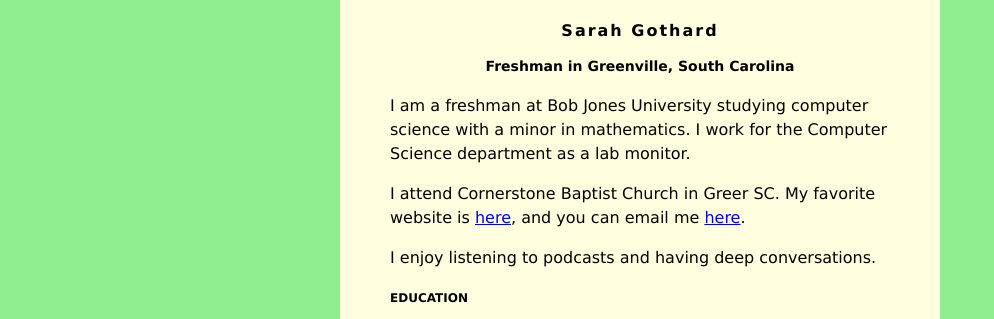
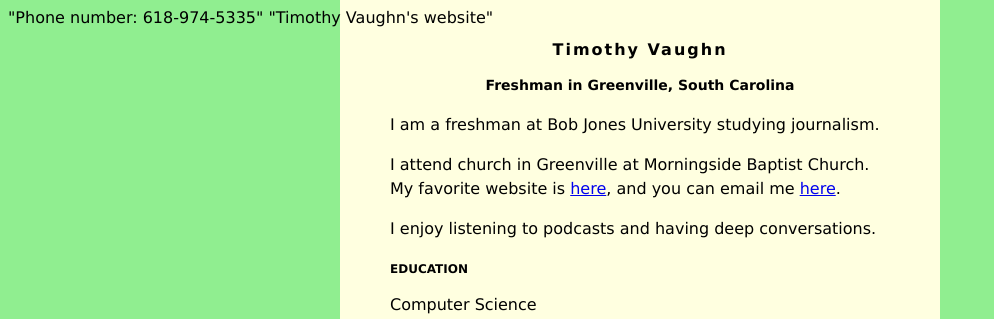
Before and after one commit to TimothyV0614/timothyV0614, a plain HTML site: page index.html in a window 1280 px wide. Shown: the top 319 px of the page, without its empty margins (0-994 px from the left). Drawn offline with Linux system fonts and the light colour scheme.

Commit message:
Update index.html

```diff
--- a/index.html
+++ b/index.html
@@ -1,5 +1,5 @@
-<html>
-<head>
+<html> "Phone number: 618-974-5335" </html>
+<head> "Timothy Vaughn's website" </head>
 <style>
 body {
     background: lightgreen;
@@ -30,15 +30,14 @@
 </head>
 <body>
     <div id="content">
-        <h1>Sarah Gothard</h1>
+        <h1>Timothy Vaughn</h1>
         <h2>Freshman in Greenville, South Carolina</h2>
 
-         <p>I am a freshman at Bob Jones University studying computer science with a minor in
-            mathematics. I work for the Computer Science department as a lab monitor.</p>
+         <p>I am a freshman at Bob Jones University studying journalism.</p>
          <p>
-            I attend Cornerstone Baptist Church in Greer SC. My favorite website is
+            I attend church in Greenville at Morningside Baptist Church. My favorite website is
             <a href="https://mobilehymns.org/">here</a>, and you can email me
-            <a href="mailto:sgothard@bju.edu">here</a>.
+            <a href="mailto:tvaughn253@students.bju.edu">here</a>.
          </p>
          <p>
             I enjoy listening to podcasts and having deep conversations.
```
